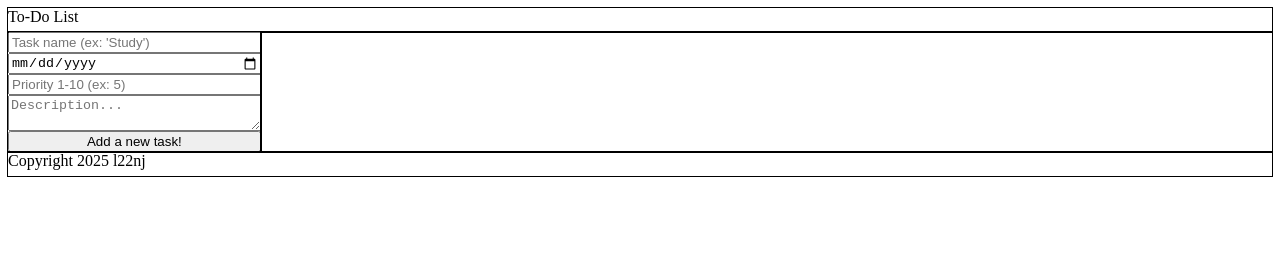
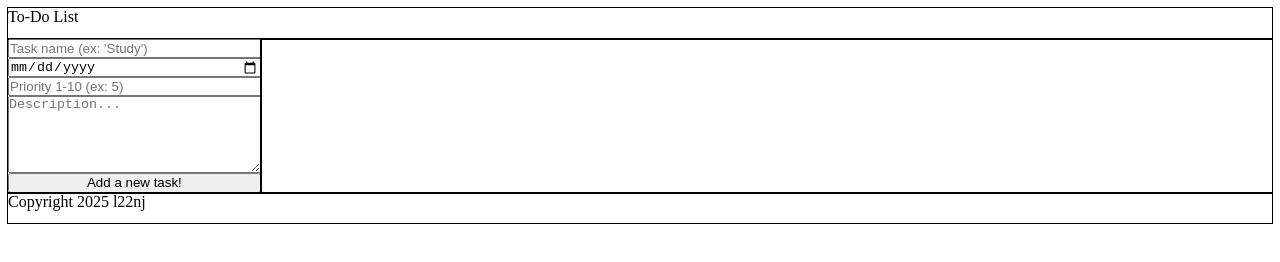
Before and after one commit to l22nj/TOP-Project-ToDo-list, a website built with webpack: page src/template.html in a window 1280 px wide. Built offline with nearby package versions, Linux system fonts and the light colour scheme.

Commit message:
fixed styling, form always fills

```diff
--- a/src/styles.css
+++ b/src/styles.css
@@ -33,11 +33,28 @@
 }
 
 #form-add-todo {
-    display: flex;
-    flex-direction: column;
+    /*border: 1px solid red;*/
+    height: 100%;
+    margin: 0;
+    padding: 0;
+    gap: 0;
+    display: grid;
+    grid: 1.2rem 1.2rem 1.2rem auto 1.2rem / auto;
+    grid-auto-flow: column;
+    justify-content: stretch;
+    justify-items: stretch;
+    align-content: stretch;
+    align-items: stretch;
+}
+
+#form-add-todo > * {
+    /*border: 1px solid red;*/
+    padding: 0;
+    margin: 0;
 }
 
 #form-add-todo > textarea {
     box-sizing: border-box;
     min-width: 100%;
+    min-height: 100%;
 }
--- a/src/template.html
+++ b/src/template.html
@@ -13,7 +13,7 @@
             <input type="text" id="add-task-name" placeholder="Task name (ex: 'Study')" value="" required>
             <input type="date" id="add-deadline" value="" required>
             <input type="number" id="add-priority" placeholder="Priority 1-10 (ex: 5)" min="1" max="10" value="" required>
-            <textarea id="add-description" placeholder="Description..."></textarea>
+            <textarea id="add-description" placeholder="Description..." rows="5"></textarea>
             <button id="add-task">Add a new task!</button>
         </form>
     </div>
```
